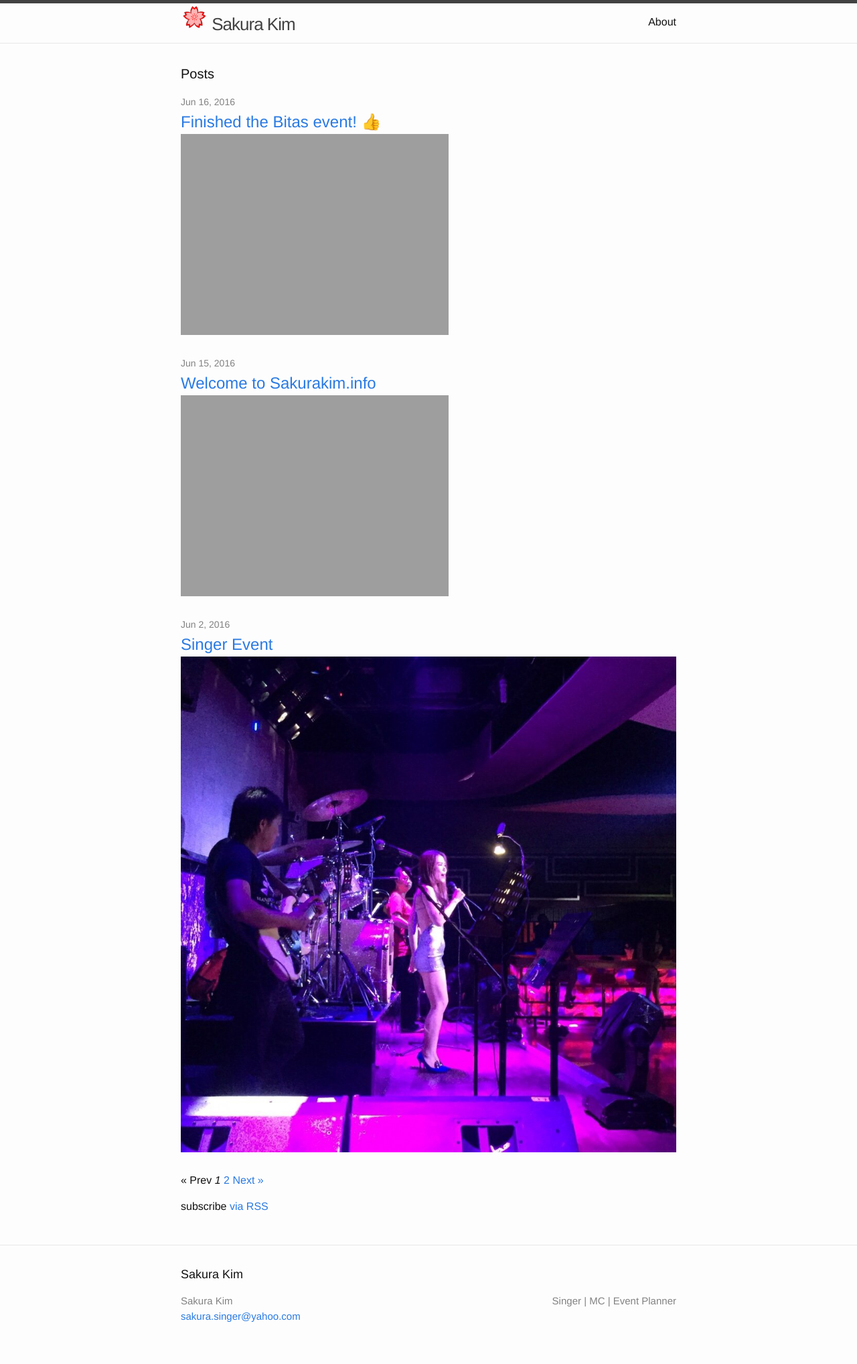
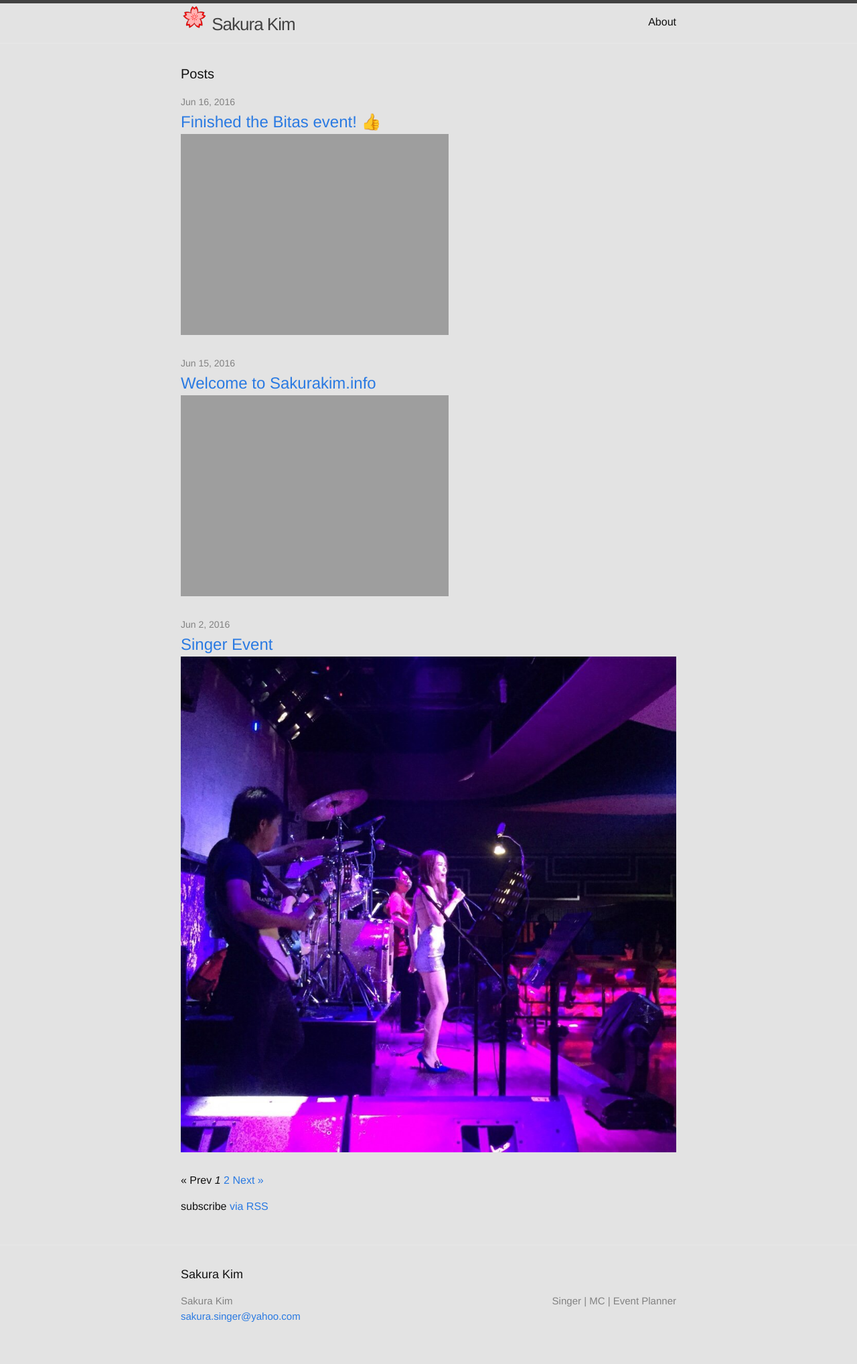
Before and after one commit to sakurakiminfo/sakurakiminfo.github.io, a Jekyll site: the page built from index.html, in a window 1280 px wide. Shown: the whole page at 67% size. Built offline with Jekyll 4.4.1, drawn with Linux system fonts in a browser that asks for light colours; emoji names are drawn with the system emoji font; the list of posts is cut into pages by our own code.

Commit message:
change bg color

```diff
--- a/css/main.scss
+++ b/css/main.scss
@@ -15,7 +15,7 @@ $base-line-height: 1.5;
 $spacing-unit:     30px;
 
 $text-color:       #111;
-$background-color: #fdfdfd;
+$background-color: #e3e3e3;
 $brand-color:      #2a7ae2;
 
 $grey-color:       #828282;
```
